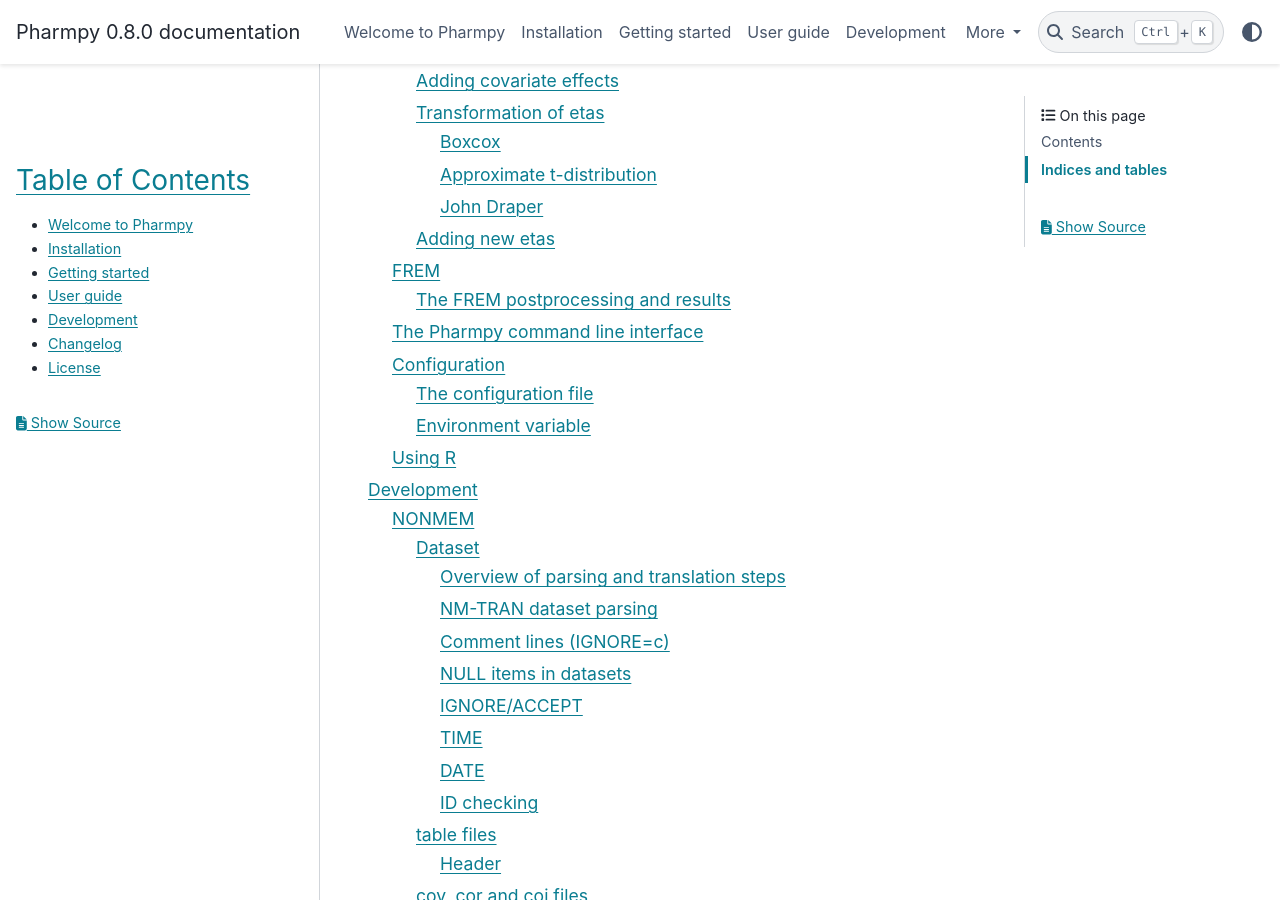
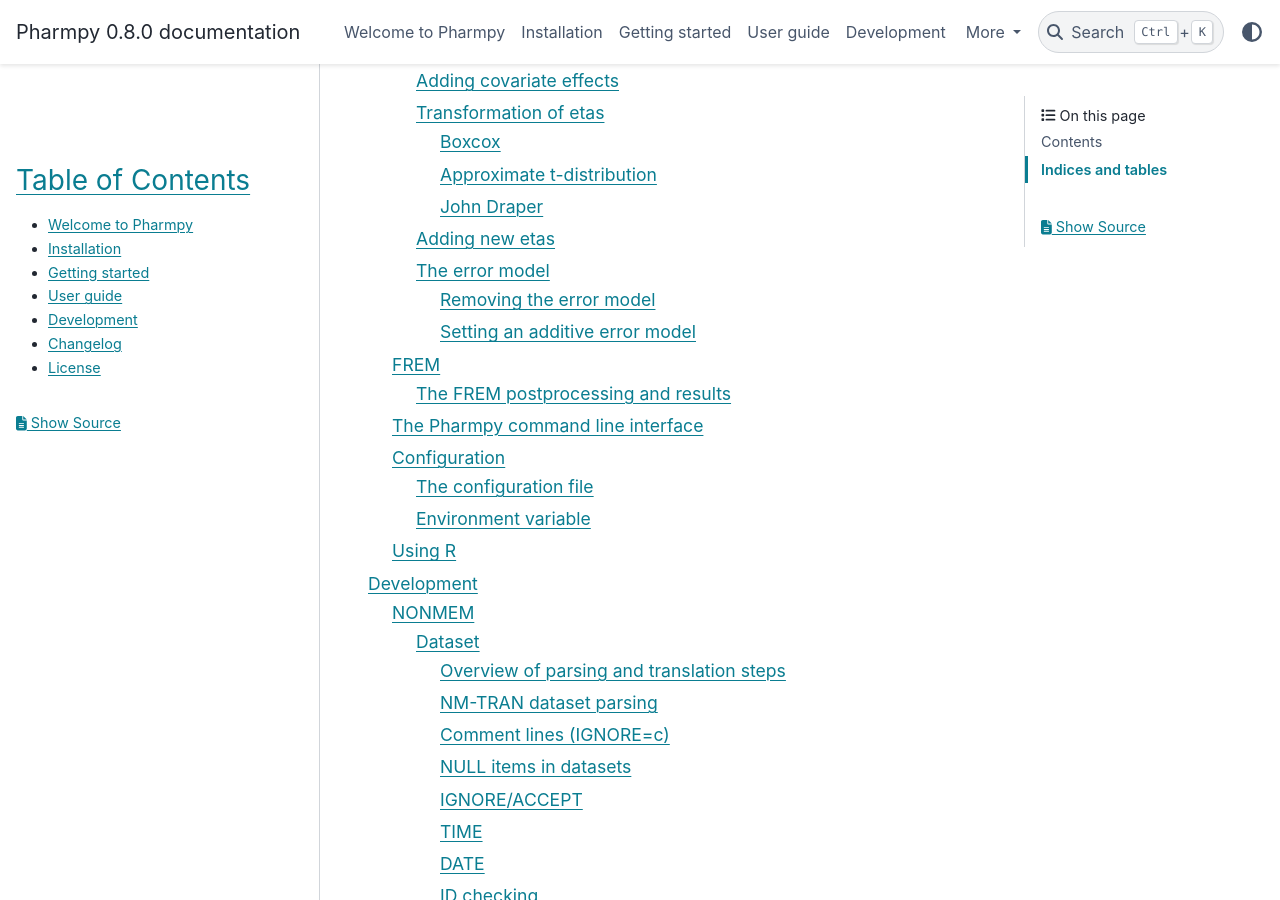
Before and after one commit to pharmpy/pharmpy, a Sphinx documentation site: the page built from docs/index.rst, in a window 1280 px wide and 900 px high, scrolled down 986 px. Built offline with Sphinx 7.4.7 and the PyData theme 0.15.4, drawn with Linux system fonts in a browser that asks for light colours; pages that are not in the unit, such as notebooks, are missing from menus; some of the changed lines change nothing that is shown.

Commit message:
Add error models to user guide

```diff
--- a/docs/modeling.rst
+++ b/docs/modeling.rst
@@ -350,3 +350,43 @@
 
    model.update_source()
    print_model_diff(model_ref, model)
+
+
+~~~~~~~~~~~~~~~
+The error model
+~~~~~~~~~~~~~~~
+
+.. jupyter-execute::
+   :hide-output:
+
+   model = Model(path / "pheno.mod")
+
+Removing the error model
+~~~~~~~~~~~~~~~~~~~~~~~~
+
+.. warning::
+   Removing all epsilons might lead to a model that isn't runnable.
+
+.. jupyter-execute::
+
+   from pharmpy.modeling import error_model
+
+   error_model(model, 'none')
+   model.update_source()
+   print_model_diff(model_ref, model)
+
+Setting an additive error model
+~~~~~~~~~~~~~~~~~~~~~~~~~~~~~~~
+
+.. jupyter-execute::
+   :hide-output:
+
+   model = Model(path / "pheno.mod")
+
+.. jupyter-execute::
+
+   from pharmpy.modeling import error_model
+
+   error_model(model, 'additive')
+   model.update_source()
+   print_model_diff(model_ref, model)
```
